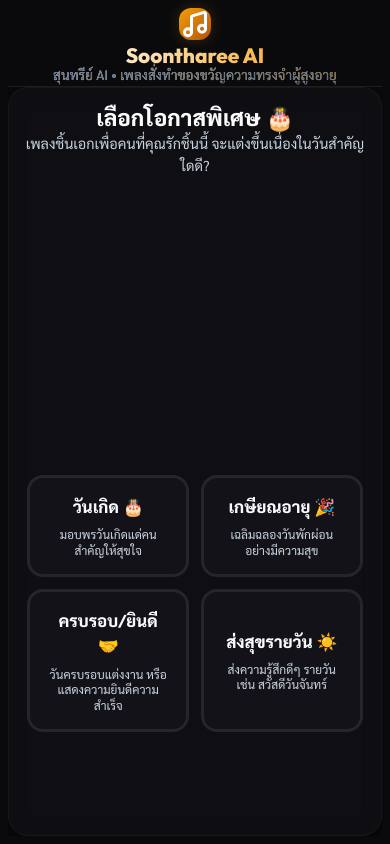
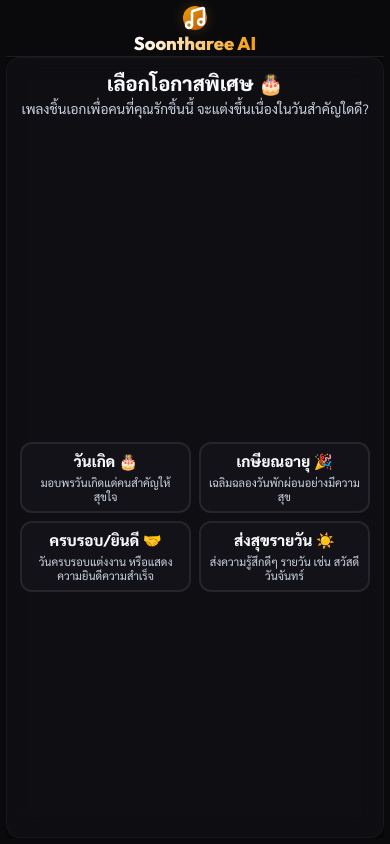
Before and after one commit to owhatphone-mvp/soontharee-ai, a React (Vite) app: page / in a window 390 px wide. Built offline with nearby package versions, Linux system fonts and the light colour scheme; a web font is replaced by a local one.

Commit message:
style: optimize layout to be extremely compact on mobile for zero-scroll viewport

```diff
--- a/src/components/StepWizard.tsx
+++ b/src/components/StepWizard.tsx
@@ -399,11 +399,10 @@ Soontharee AI บรรจงเขียนดนตรีรักผูกพ
               {TEMPOS.map((t) => (
                 <div
                   key={t.name}
-                  className={`option-card ${selectedTempo === t.name ? "selected" : ""}`}
+                  className={`option-card tempo-card ${selectedTempo === t.name ? "selected" : ""}`}
                   onClick={() => handleSelectTempo(t.name)}
-                  style={{ padding: "2.5rem 1rem" }}
                 >
-                  <h3 className="option-title" style={{ fontSize: "1.7rem" }}>{t.name}</h3>
+                  <h3 className="option-title">{t.name}</h3>
                   <p className="option-description">{t.desc}</p>
                 </div>
               ))}
@@ -422,11 +421,10 @@ Soontharee AI บรรจงเขียนดนตรีรักผูกพ
               {RELATIONSHIPS.map((r) => (
                 <div
                   key={r.name}
-                  className="option-card"
+                  className={`option-card rel-card ${selectedRel?.name === r.name ? "selected" : ""}`}
                   onClick={() => handleSelectRel(r)}
-                  style={{ padding: "1.25rem 0.5rem" }}
                 >
-                  <h3 className="option-title" style={{ fontSize: "1.35rem" }}>{r.name}</h3>
+                  <h3 className="option-title">{r.name}</h3>
                   <p className="option-description">{r.desc}</p>
                 </div>
               ))}
--- a/src/index.css
+++ b/src/index.css
@@ -402,6 +402,21 @@ button, input, select, textarea {
   line-height: 1.3;
 }
 
+/* Custom sizes for specific step cards */
+.tempo-card {
+  padding: 2.5rem 1rem;
+}
+.tempo-card .option-title {
+  font-size: 1.7rem;
+}
+
+.rel-card {
+  padding: 1.25rem 0.5rem;
+}
+.rel-card .option-title {
+  font-size: 1.35rem;
+}
+
 /* Dynamic Nicknames Grid (12 items 3x4 or 2x6) */
 .nicknames-grid {
   display: grid;
@@ -780,163 +795,191 @@ button, input, select, textarea {
 /* Media Queries (Strictly enforcing no-scroll scales and screen lock) */
 @media (max-width: 768px) {
   :root {
-    --size-title: 1.4rem;
-    --size-subtitle: 0.9rem;
-    --size-text: 0.85rem;
-    --size-card-title: 1.05rem;
-    --size-card-desc: 0.75rem;
-    --size-btn: 1.15rem;
+    --size-title: 1.25rem;
+    --size-subtitle: 0.85rem;
+    --size-text: 0.8rem;
+    --size-card-title: 0.95rem;
+    --size-card-desc: 0.7rem;
+    --size-btn: 1.05rem;
   }
 
   .app-container {
-    padding: 0.25rem 0.5rem 0.5rem;
+    padding: 0.2rem 0.4rem 0.4rem;
     height: 100dvh;
   }
 
   .app-header {
-    padding: 0.25rem 0;
+    padding: 0.15rem 0;
   }
 
   .brand-icon {
-    width: 32px;
-    height: 32px;
+    width: 24px;
+    height: 24px;
   }
 
   .brand-name {
-    font-size: 1.3rem;
+    font-size: 1.15rem;
+  }
+
+  .brand-subtitle {
+    display: none;
   }
 
   .wizard-card {
-    padding: 0.75rem;
+    padding: 0.6rem;
+    border-radius: 14px;
   }
 
   .step-header {
-    margin-bottom: 0.4rem;
-  }
-
-  .wizard-progress {
-    margin-bottom: 0.5rem;
+    margin-bottom: 0.25rem;
   }
 
   .options-grid {
     overflow-y: auto;
-    max-height: 42dvh;
-    padding: 0.4rem;
+    max-height: 46dvh;
+    padding: 0.2rem;
     align-content: start;
-    gap: 0.75rem;
+    gap: 0.5rem;
+  }
+
+  .option-card {
+    padding: 0.4rem 0.5rem;
+    gap: 0.15rem;
+    border-width: 2px;
+    border-radius: 12px;
+    min-height: 52px;
+  }
+
+  .option-icon-wrapper {
+    font-size: 1.4rem;
+  }
+
+  .tempo-card {
+    padding: 0.75rem 0.4rem;
+  }
+  .tempo-card .option-title {
+    font-size: 1.1rem;
+  }
+
+  .rel-card {
+    padding: 0.5rem 0.2rem;
+  }
+  .rel-card .option-title {
+    font-size: 1.0rem;
   }
 
   .nicknames-grid {
     grid-template-columns: repeat(3, 1fr);
     grid-template-rows: repeat(4, 1fr);
-    gap: 0.4rem;
+    gap: 0.35rem;
     overflow-y: auto;
-    max-height: 42dvh;
-    padding: 0.4rem;
+    max-height: 44dvh;
+    padding: 0.2rem;
   }
 
   .nickname-card {
-    font-size: 1.0rem;
-    padding: 0.35rem;
+    font-size: 0.95rem;
+    padding: 0.25rem 0.35rem;
   }
 
   .additional-info-wrapper {
     overflow-y: auto;
-    max-height: 42dvh;
-    gap: 0.6rem;
+    max-height: 44dvh;
+    gap: 0.4rem;
   }
 
   .receipt-single-column {
     overflow-y: auto;
-    max-height: 40dvh;
-    padding: 0.4rem;
+    max-height: 42dvh;
+    padding: 0.2rem;
   }
 
   .receipt-ticket-premium {
-    padding: 0.6rem;
+    padding: 0.4rem 0.6rem;
     max-height: none;
+    gap: 0.3rem;
   }
 
   .ticket-logo-premium {
-    font-size: 1.4rem;
+    font-size: 1.25rem;
   }
 
   .ticket-details-premium {
     grid-template-columns: 1fr;
-    gap: 0.2rem;
-    padding-bottom: 0.4rem;
+    gap: 0.15rem;
+    padding-bottom: 0.3rem;
   }
 
   .ticket-row-premium {
-    font-size: 0.9rem;
+    font-size: 0.85rem;
   }
 
   .ticket-price-badge {
-    font-size: 1.05rem;
-    padding: 0.35rem;
+    font-size: 0.95rem;
+    padding: 0.25rem;
   }
 
   .donation-card-expanded {
-    padding: 1rem;
-    gap: 0.6rem;
+    padding: 0.8rem;
+    gap: 0.4rem;
   }
 
   .donation-main-text {
-    font-size: 1.15rem;
+    font-size: 1.05rem;
   }
 
   .donation-heart-animated {
-    font-size: 2.2rem;
+    font-size: 2.0rem;
   }
 
   .line-instructions-box {
-    padding: 0.85rem;
-    gap: 0.6rem;
+    padding: 0.6rem 0.8rem;
+    gap: 0.4rem;
     overflow-y: auto;
     max-height: 38dvh;
   }
 
   .instruction-item {
-    gap: 0.4rem;
+    gap: 0.3rem;
   }
 
   .item-num {
-    width: 20px;
-    height: 20px;
-    font-size: 0.9rem;
+    width: 18px;
+    height: 18px;
+    font-size: 0.8rem;
   }
 
   .item-desc {
-    font-size: 0.9rem;
+    font-size: 0.85rem;
   }
 
   .btn-line-submit-huge {
-    padding: 0.75rem;
-    font-size: 1.15rem;
-    border-radius: 14px;
+    padding: 0.6rem;
+    font-size: 1.05rem;
+    border-radius: 12px;
   }
 
   .elder-textarea {
-    font-size: 1.1rem;
-    padding: 0.75rem;
-    border-radius: 12px;
+    font-size: 1.05rem;
+    padding: 0.6rem;
+    border-radius: 10px;
   }
 
   .btn-elder {
-    padding: 0.5rem 1.25rem;
+    padding: 0.4rem 1rem;
     font-size: var(--size-btn);
-    border-radius: 12px;
+    border-radius: 10px;
   }
 
   .wizard-footer {
-    padding-top: 0.5rem;
-    gap: 0.4rem;
+    padding-top: 0.35rem;
+    gap: 0.3rem;
   }
 
   .btn-copy-ticket {
-    padding: 0.7rem 1.25rem;
-    font-size: 1.1rem;
-    border-radius: 12px;
+    padding: 0.5rem 1rem;
+    font-size: 0.95rem;
+    border-radius: 10px;
   }
 }
 
```
